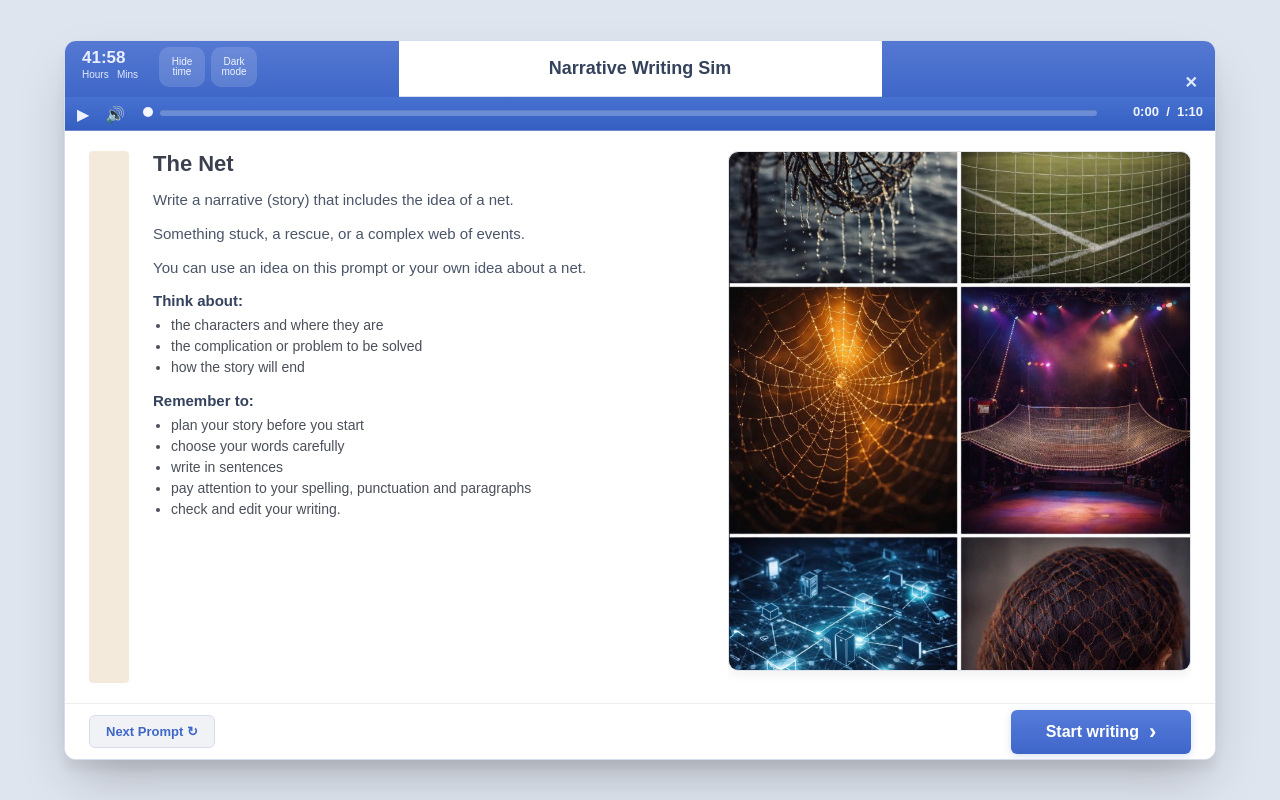
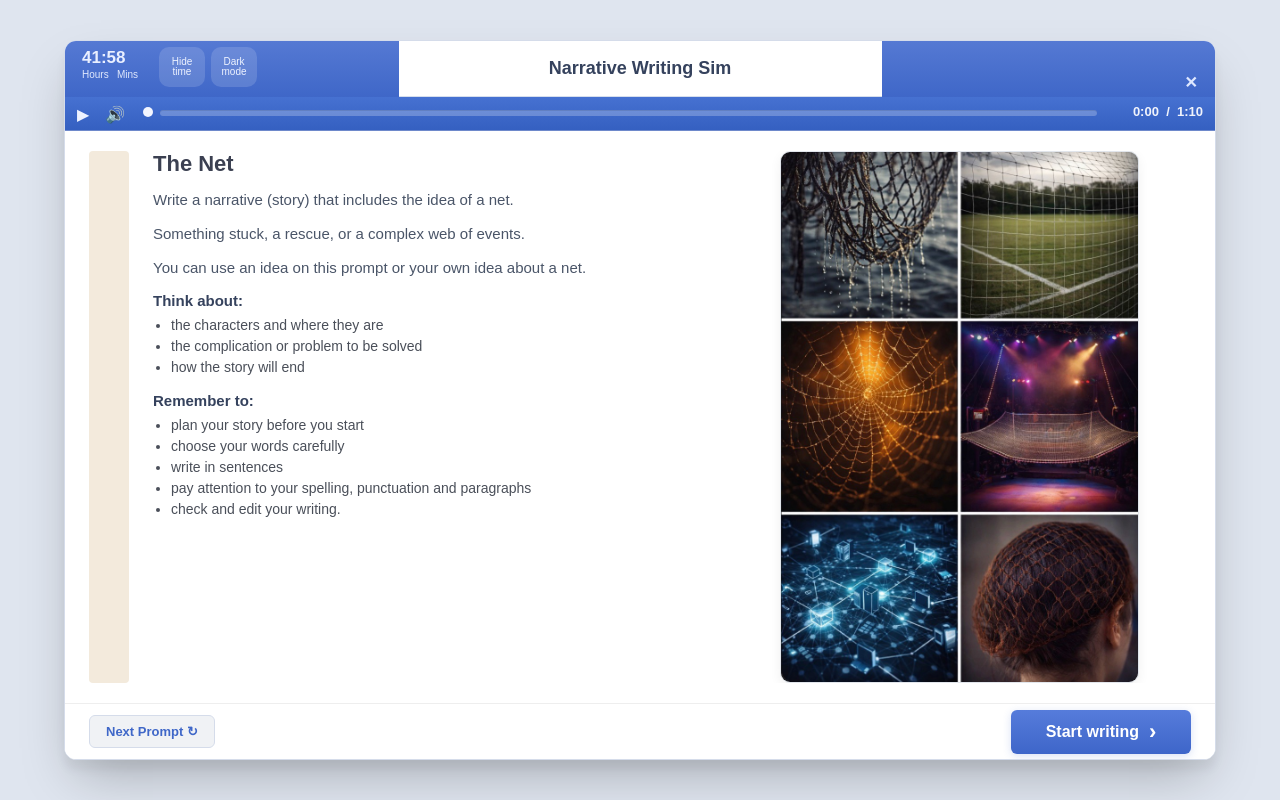
Before and after one commit to planomy/promptwriter, a plain HTML site: page index.html in a window 1280 px wide. Both pictures are taken after a click on the button "BEGIN TEST". Drawn offline with Linux system fonts and the light colour scheme.

Commit message:
Update index.html

```diff
--- a/index.html
+++ b/index.html
@@ -70,9 +70,10 @@ body{margin:0;background:#dfe5ef;font-family:Arial, Helvetica, sans-serif;displa
 .prompt-title{font-size:22px;font-weight:800;color:#3b4051;margin:0 0 12px}
 .prompt-text{font-size:15px;line-height:1.45;margin-bottom:12px;color:#4a5568}.prompt-section{margin-top:14px}.prompt-section-title{font-size:15px;font-weight:700;margin-bottom:6px;color:#35425d}.prompt-list{margin:0;padding-left:18px;font-size:14px;line-height:1.5}
 
-.prompt-right{display:flex;align-items:flex-start;justify-content:center;overflow:hidden}
-.mosaic-container{width:100%;height:100%;max-height:520px;background:#f7f9fb;border:1px solid #e1e5eb;border-radius:10px;overflow:hidden;box-shadow: 0 4px 12px rgba(0,0,0,0.06);display:flex;align-items:center;justify-content:center}
-.mosaic-img{width:100%;height:100%;object-fit:cover;display:block}
+/* Fixed Fluid Image Placement - Shrink wraps the portrait image properly */
+.prompt-right{display:flex;align-items:flex-start;justify-content:center;height:100%;min-height:0;overflow:hidden}
+.mosaic-container{width:100%;height:100%;display:flex;align-items:flex-start;justify-content:center}
+.mosaic-img{max-width:100%;max-height:100%;width:auto;height:auto;object-fit:contain;display:block;border-radius:10px;box-shadow: 0 4px 12px rgba(0,0,0,0.06);border:1px solid #e1e5eb;background:#f7f9fb}
 
 .prompt-nav-bar{height:56px;display:flex;align-items:center;justify-content:space-between;padding:0 24px;border-top:1px solid #eee;flex:0 0 56px}
 .change-prompt-btn{cursor:pointer;background:#f0f2f5;padding:8px 16px;border-radius:6px;font-size:13px;font-weight:700;color:#3f67c8;border:1px solid #d5dcea}
@@ -125,6 +126,7 @@ body{margin:0;background:#dfe5ef;font-family:Arial, Helvetica, sans-serif;displa
 .dark-mode .text-area, .dark-mode .entry-input, .dark-mode .entry-select, .dark-mode .analysis-row{background:transparent; color:#ffffff; border-color:#445a77}
 .dark-mode .toolbar, .dark-mode .header, .dark-mode .prompt-nav-bar{background:#34465d; color:#ffffff; border-bottom:1px solid #445a77}
 .dark-mode .prompt-title,.dark-mode .prompt-text,.dark-mode .prompt-list,.dark-mode .prompt-section-title,.dark-mode .task-title,.dark-mode .finish-title,.dark-mode .status,.dark-mode .analysis-row,.dark-mode .analysis-count,.dark-mode .analysis-summary,.dark-mode .analysis-text{color:#ffffff}
+.dark-mode .mosaic-img{background:#1c2635; border-color:#34465d;} /* Fixed Dark mode for Image border */
 
 .dark-mode ::-webkit-scrollbar-track { background: rgba(255,255,255,0.02); }
 .dark-mode ::-webkit-scrollbar-thumb { background-color: rgba(255,255,255,0.15); }
```
